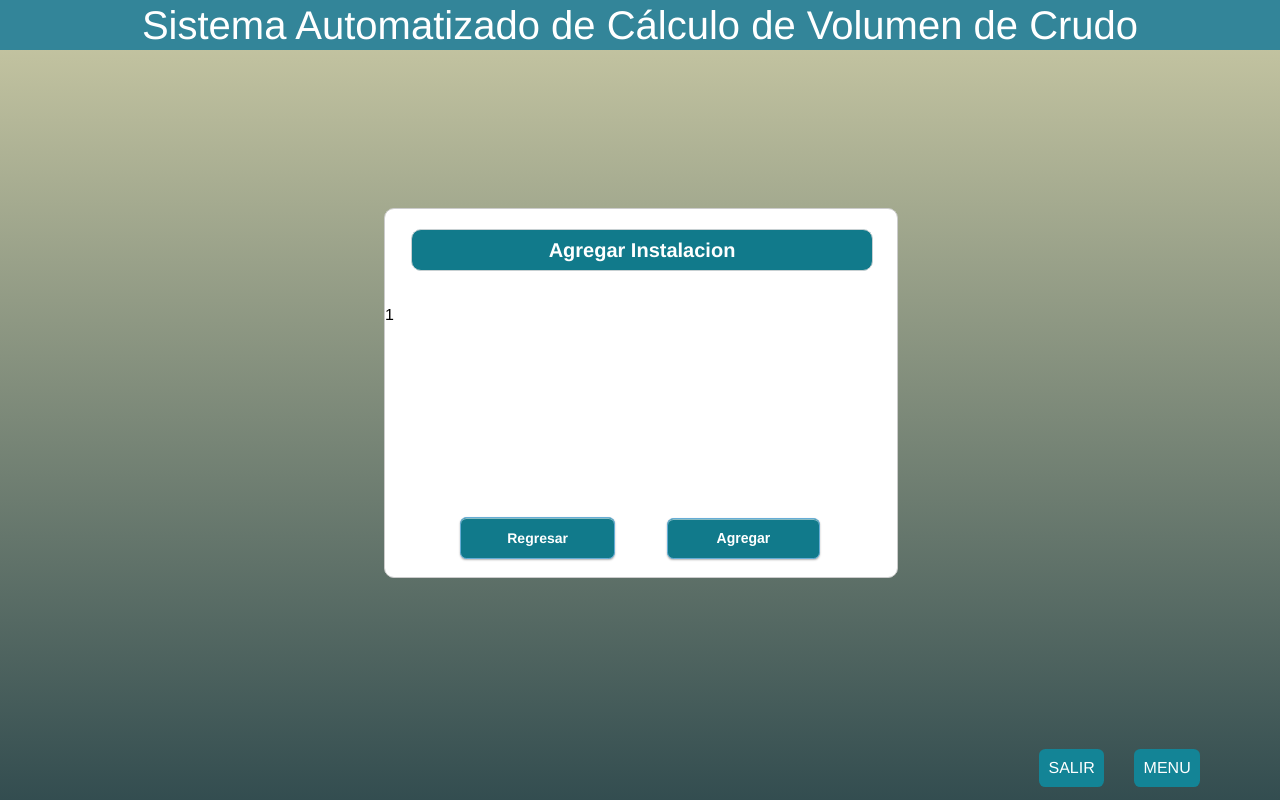
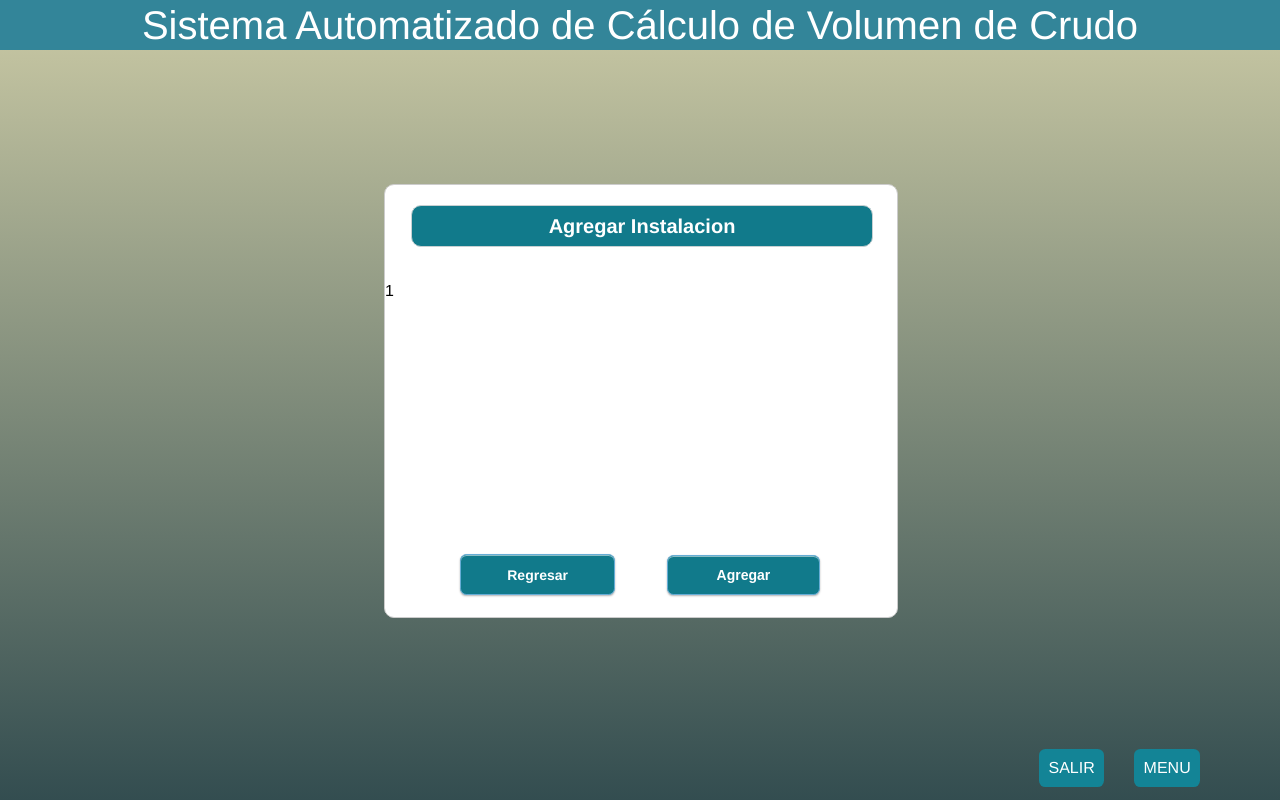
Before and after one commit to grgmm/sacvc, a Django app: template templates/acq/add_tf/add_tf.html in a window 1280 px wide; the page is wider, and only the part inside the window is pictured. Run offline with Django 3.2, Linux system fonts and the light colour scheme; the template is opened without the code that fills it: most values are stand-ins (such as "Sample title", 1, 10 or a date in 2020); some libraries are stand-ins or nearby versions.

Commit message:
Se arreglo add.css para visualizacion de add_tk en baja resolucion de monitor 800x600

```diff
--- a/static/css/add.css
+++ b/static/css/add.css
@@ -9,8 +9,8 @@ html, body {
 #ventana {
 	position: absolute;
 	/*posicion respecto a la esquina superior izquierda de body*/
-	top: 26%; /* mayor que height de la imagen*/
-	height: 46%; /*menor que 100%-height de la imagen*/
+	top: 23%; /* mayor que height de la imagen*/
+	height: 54%; /*menor que 100%-height de la imagen*/
 	width: 40%;
 	left: 30%; /*(100%-(width:24%))/2*/
 	background: #fff;
```
